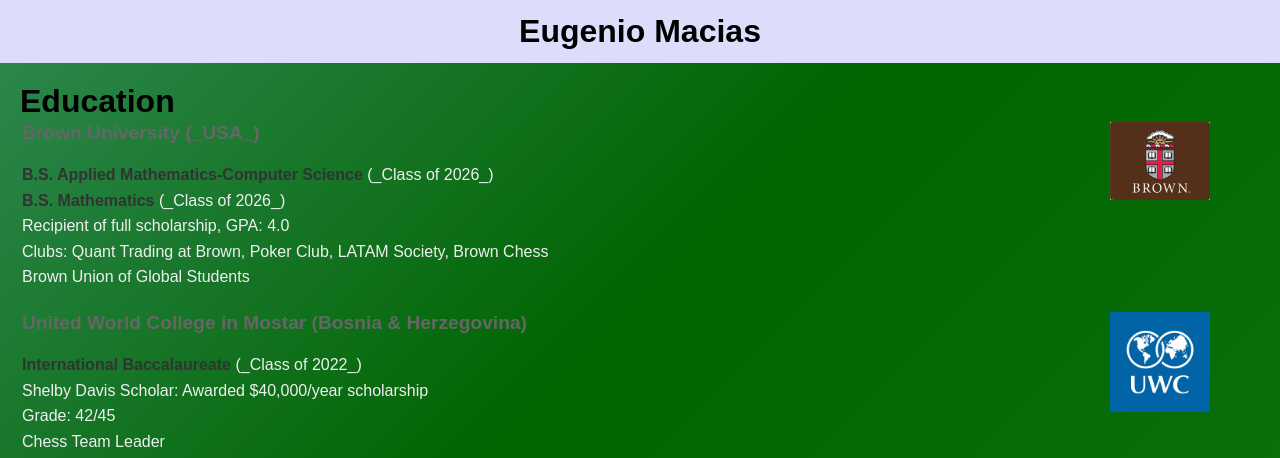
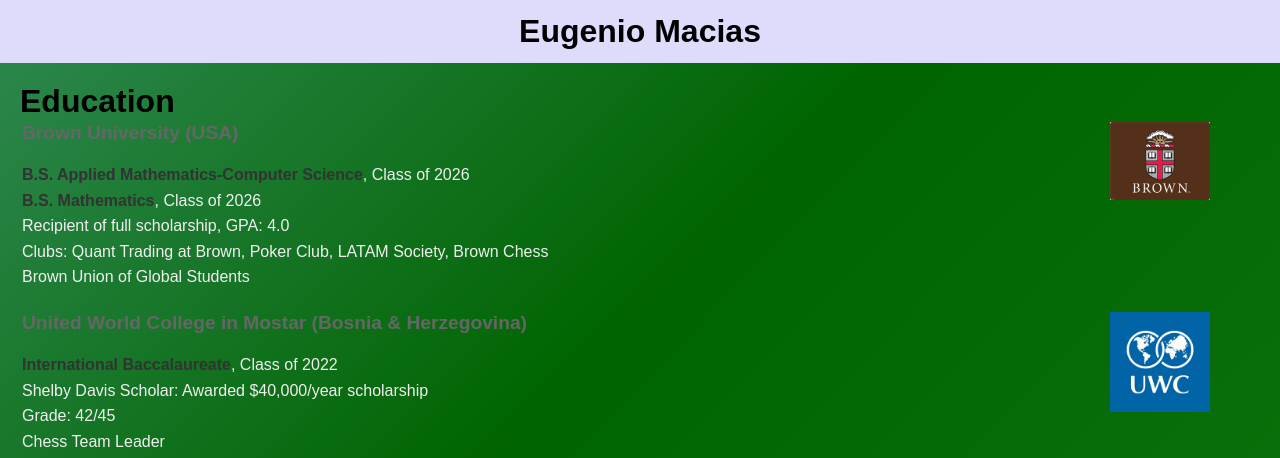
Before and after one commit to xXElGenio0203Xx/eugenio-macias.github.io, a Jekyll site: the page built from education.md, in a window 1280 px wide. Shown: the top 458 px of the page. Built offline with Jekyll 4.4.1, drawn with Linux system fonts in a browser that asks for light colours; some web fonts are replaced.

Commit message:
Update education.md

```diff
--- a/education.md
+++ b/education.md
@@ -9,9 +9,9 @@ title: Education
   <tr>
     <td style="vertical-align:top;">
 
-      <h3 style="font-weight: bold;">Brown University (_USA_)</h3><br>
-      <p><strong>B.S. Applied Mathematics-Computer Science</strong> (_Class of 2026_)<br>
-      <strong>B.S. Mathematics</strong> (_Class of 2026_)<br>
+      <h3 style="font-weight: bold;">Brown University (USA)</h3><br>
+      <p><strong>B.S. Applied Mathematics-Computer Science</strong>, Class of 2026<br>
+      <strong>B.S. Mathematics</strong>, Class of 2026<br>
       Recipient of full scholarship, GPA: 4.0<br>
       Clubs: Quant Trading at Brown, Poker Club, LATAM Society, Brown Chess<br>
       Brown Union of Global Students<br></p>
@@ -25,7 +25,7 @@ title: Education
     <td style="vertical-align:top;">
 
       <h3 style="font-weight: bold;">United World College in Mostar (Bosnia & Herzegovina)</h3><br>
-      <p><strong>International Baccalaureate</strong> (_Class of 2022_)<br>
+      <p><strong>International Baccalaureate</strong>, Class of 2022<br>
       Shelby Davis Scholar: Awarded $40,000/year scholarship<br>
       Grade: 42/45<br>
       Chess Team Leader<br>
```
